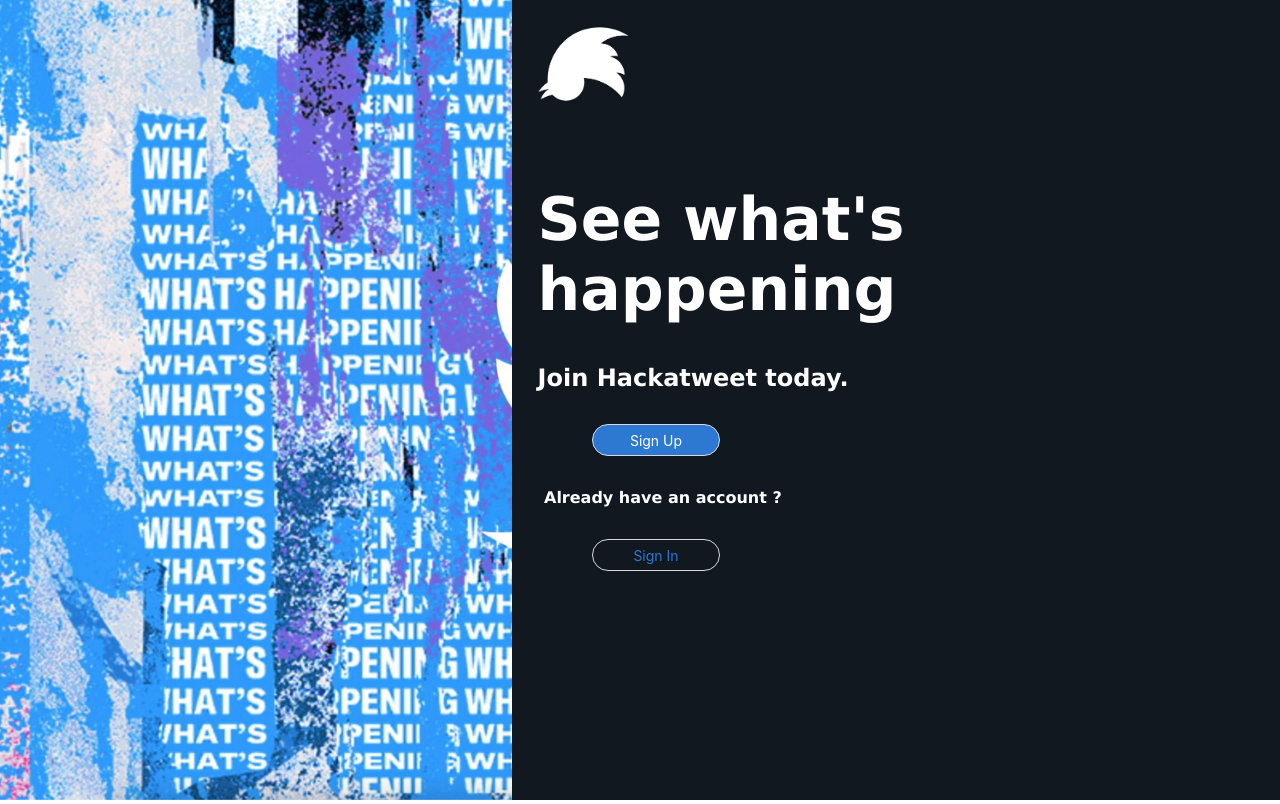
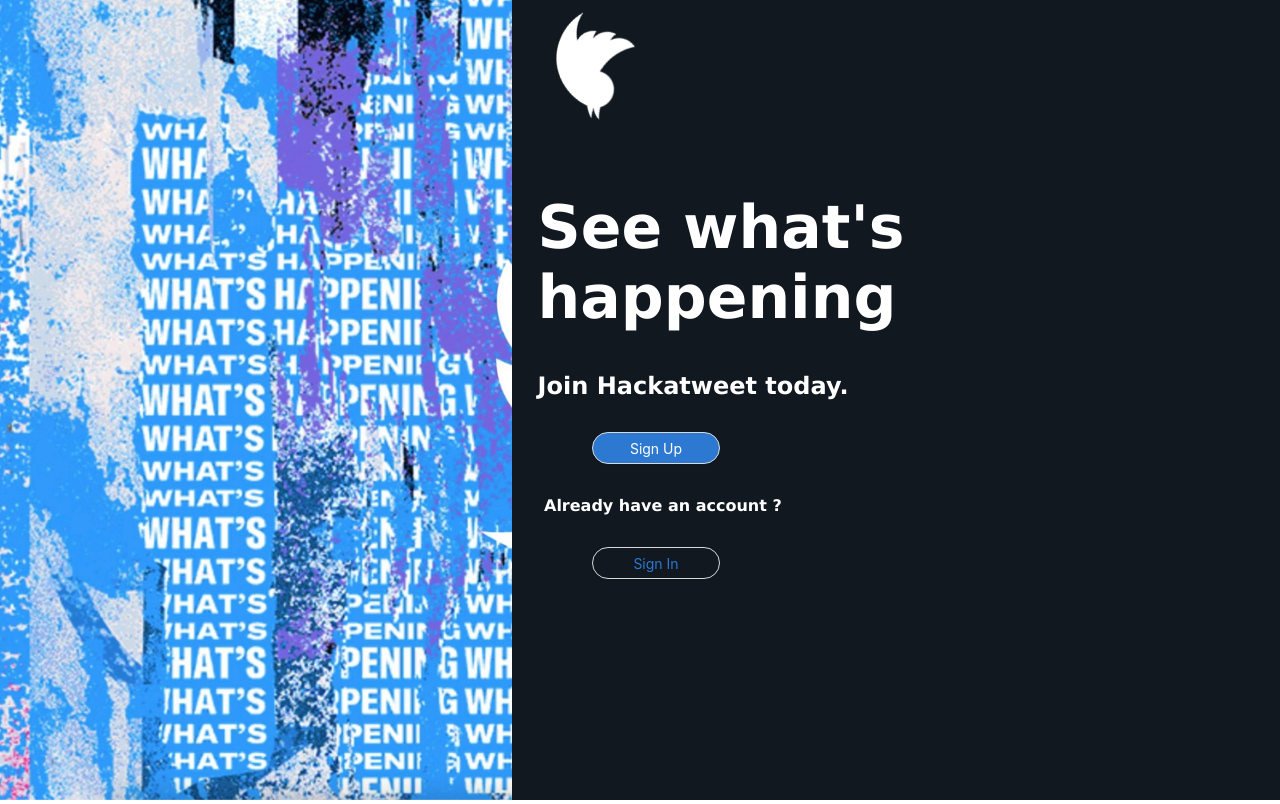
Before and after one commit to te-mbu/hackatweet, a Next.js app in the folder frontend/: page / in a window 1280 px wide. Shown: the top 804 px of the page. Built offline with nearby package versions, Linux system fonts and the light colour scheme.

Commit message:
logo rotation

```diff
--- a/frontend/styles/Login.module.css
+++ b/frontend/styles/Login.module.css
@@ -28,10 +28,22 @@
 
 .logoright{
   display: flex;
-  height: 10vh;
-  width:10vh;
-  margin-top: 3vh;
-  margin-left: 3vh;
+  height: 5rem;
+  width:5rem;
+  margin : 2rem 0 0 2rem;
+  /* Define the roation center to to the center of the image */
+  transform-origin: center center;
+  /* Define the rotation speed */
+  animation: spin 3s linear infinite;
+}
+
+@keyframes spin {
+  0% {
+    transform: rotate(0deg);
+  }
+  100% {
+    transform: rotate(360deg);
+  }
 }
 
 .title{
```
